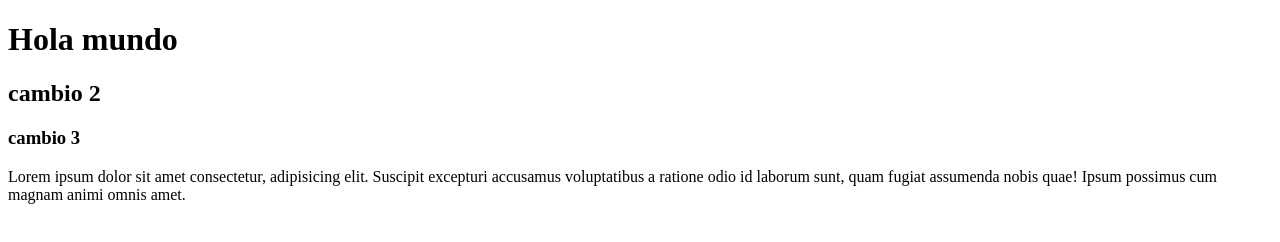
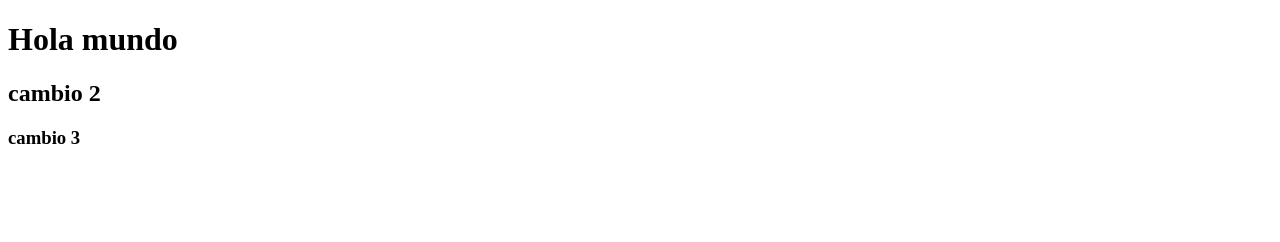
Before and after one commit to Santyluito/cursogitedemy, a plain HTML site: page index.html in a window 1280 px wide. Drawn offline with Linux system fonts and the light colour scheme.

```diff
--- a/index.html
+++ b/index.html
@@ -9,7 +9,5 @@
     <h1>Hola mundo</h1>
     <h2>cambio 2</h2>
     <h3>cambio 3</h3>
-
-    <p>Lorem ipsum dolor sit amet consectetur, adipisicing elit. Suscipit excepturi accusamus voluptatibus a ratione odio id laborum sunt, quam fugiat assumenda nobis quae! Ipsum possimus cum magnam animi omnis amet.</p>
   </body>
 </html>
```
